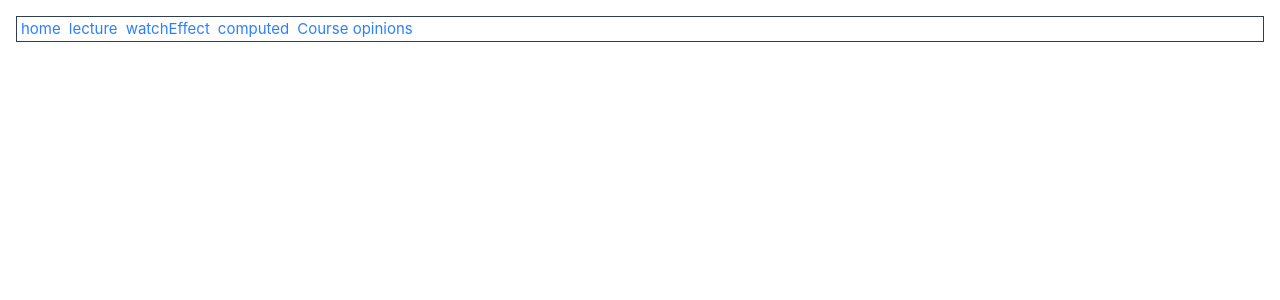
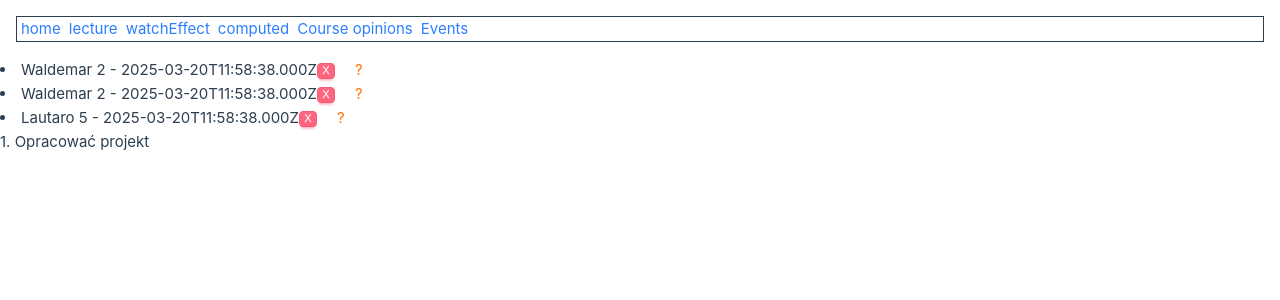
Before and after one commit to mkuciapski/CompetencesManagementGr31, a Vue app: page /events in a window 1280 px wide. Shown: the top 300 px of the page. Built offline with nearby package versions, Linux system fonts and the light colour scheme; the HTML template or start-up script is replaced by a standard one.

Commit message:
emits; slots; generic; ts; scoped css

```diff
--- /dev/null
+++ b/src/Types/Student.ts
@@ -0,0 +1,5 @@
+export interface Student {
+  Name: string
+  LastName: string
+  Grade: number
+}
--- /dev/null
+++ b/src/components/ListItem.vue
@@ -0,0 +1,43 @@
+<script setup lang="ts" generic="T">
+import { ref, useSlots } from 'vue'
+
+const _props = withDefaults(defineProps<{ item: T; bold?: boolean }>(), { bold: false })
+
+const _emit = defineEmits<{
+  delete: [item: T]
+}>()
+
+defineSlots<{
+  item({ item, remarks }: { item: T; remarks: string }): unknown
+  info(): unknown
+}>()
+
+const _slots = useSlots()
+
+function remove() {
+  _emit('delete', _props.item)
+}
+
+const _secretRemarks = ref(new Date().toISOString())
+</script>
+
+<template>
+  <li>
+    <!-- <slot :name="Math.random() > 0.5 ? 'item' : 'bvb'"></slot> -->
+    <slot name="item" :item="_props.item" :remarks="_secretRemarks"></slot>
+
+    <!-- <slot v-if="_slots.item" name="item" :item="_props.item" :remarks="_secretRemarks"></slot>
+    <span v-else :class="{ 'font-bold!': bold }">{{ item.Name }} {{ item.LastName }} </span> -->
+
+    <button class="btn btn-error btn-xs text-white font-bold w-4 h-4" @click="remove">X</button>
+
+    <slot v-if="_slots.info" name="info"> </slot>
+    <span v-else class="text-blue-500! p-5">?</span>
+  </li>
+</template>
+
+<style scoped>
+li {
+  @apply hover:scale-125;
+}
+</style>
--- a/src/components/Menu.vue
+++ b/src/components/Menu.vue
@@ -5,6 +5,7 @@ const _routes = [
   { Path: 'watchEffect', Title: 'watchEffect' },
   { Path: 'computed', Title: 'computed' },
   { Path: 'CourseOpinions', Title: 'Course opinions' },
+  { Path: 'events', Title: 'Events' },
 ]
 </script>
 
--- a/src/data/students.ts
+++ b/src/data/students.ts
@@ -1,4 +1,9 @@
-export default [
+import type { Student } from '@/Types/Student'
+
+const students: Student[] = [
   { Name: 'Waldemar', LastName: 'Kiepski', Grade: 2 },
   { Name: 'Waldemar', LastName: 'Messi', Grade: 2 },
+  { Name: 'Lautaro', LastName: 'Martinez', Grade: 5 },
 ]
+
+export default students
--- a/src/router/index.ts
+++ b/src/router/index.ts
@@ -4,6 +4,7 @@ import Lecture from '../views/Lecture.vue'
 import Computed from '../views/Computed.vue'
 import WatchEffect from '../views/WatchEffect.vue'
 import CourseOpinions from '@/views/CourseOpinions.vue'
+import Events from '@/views/Events.vue'
 
 const router = createRouter({
   history: createWebHistory(import.meta.env.BASE_URL),
@@ -33,6 +34,11 @@ const router = createRouter({
       name: 'courseOpinions',
       component: CourseOpinions,
     },
+    {
+      path: '/events',
+      name: 'events',
+      component: Events,
+    },
   ],
 })
 
--- /dev/null
+++ b/src/views/Events.vue
@@ -0,0 +1,37 @@
+<script setup lang="ts">
+import { ref } from 'vue'
+import type { Student } from '@/Types/Student'
+
+import students from '@/data/students'
+import ListItem from '@/components/ListItem.vue'
+const _students = ref<Student[]>(students)
+
+function deleteItem(item: Student) {
+  _students.value = _students.value.filter((listItem) => listItem != item)
+}
+
+const _slotName = ref('item')
+</script>
+
+<template>
+  <ListItem
+    @delete="deleteItem"
+    v-for="student in _students"
+    :key="student.LastName"
+    :item="student"
+    :bold="student.Name === 'Waldemar' ? true : false"
+  >
+    <template #item="{ item: student, remarks }">
+      <span> {{ student.Name }} {{ student.Grade }} - {{ remarks }} </span>
+    </template>
+    <template #info>
+      <span class="text-orange-500! p-5">?</span>
+    </template>
+  </ListItem>
+
+  <ol>
+    <li>1. Opracować projekt</li>
+  </ol>
+</template>
+
+<style scoped></style>
```
